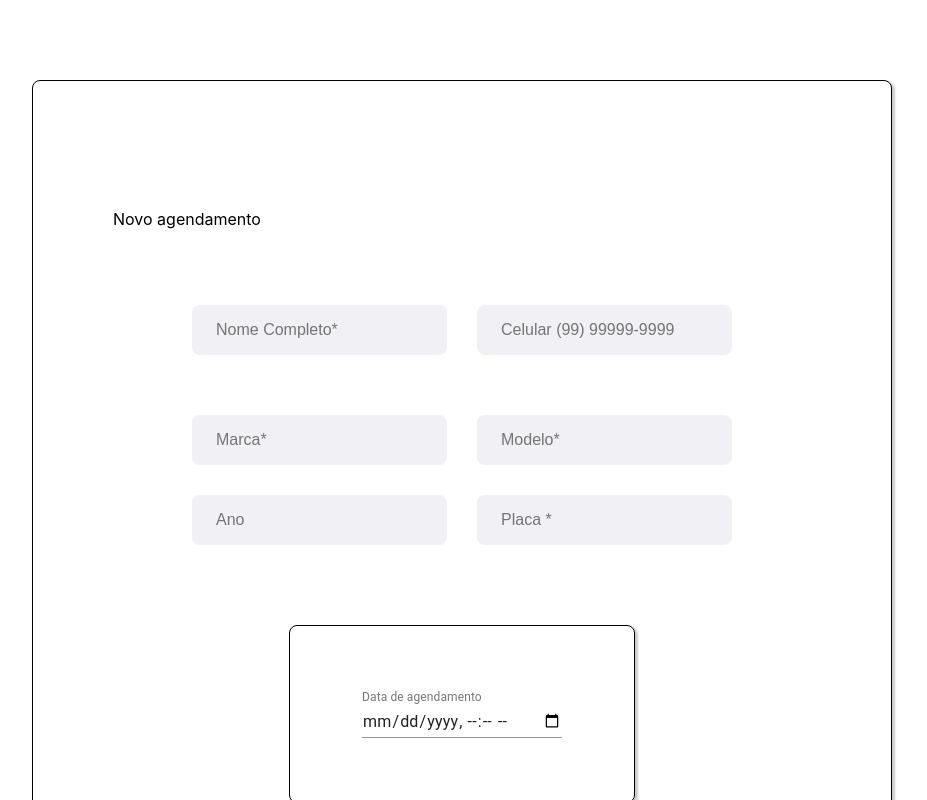
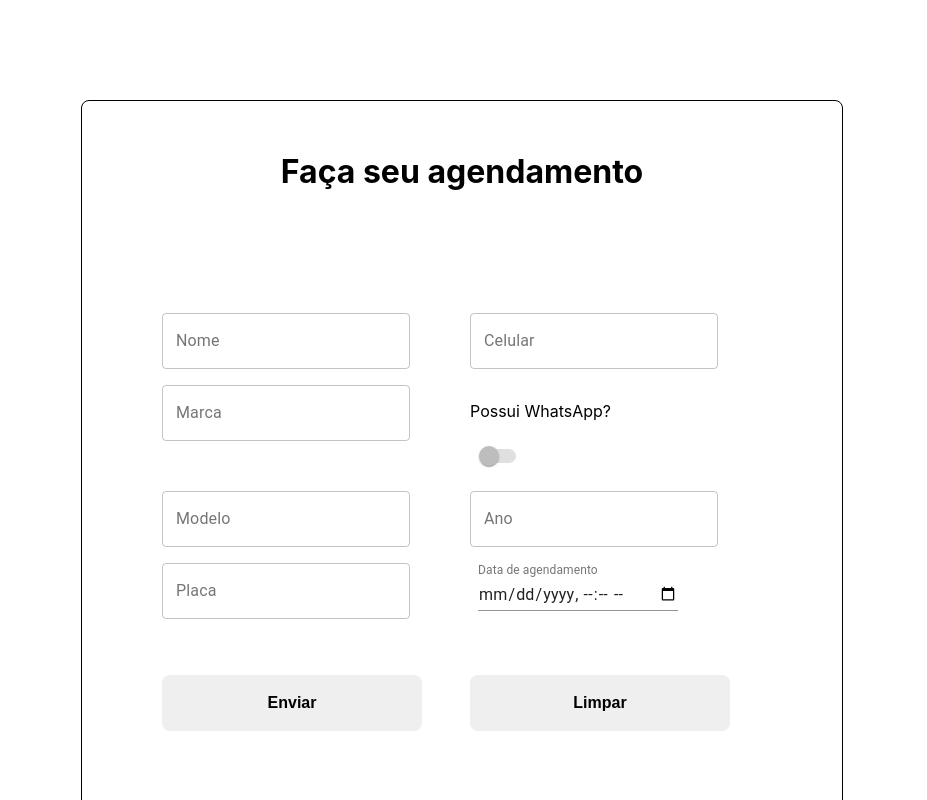
Before and after one commit to Lipzs/form_app, a React (Create React App) app in the folder web/: page / in a window 1280 px wide. Shown: the top 800 px of the page, without its empty margins (178-1105 px from the left). Built offline with nearby package versions, Linux system fonts and the light colour scheme.

Commit message:
LTS - v2 front end novo

```diff
--- a/web/src/components/date.js
+++ b/web/src/components/date.js
@@ -18,7 +18,6 @@ const DateAndTimePickers = ({onChange, data}) => {
   const classes = useStyles();
 
   return (
-    <form className={classes.container} noValidate>
     <TextField
       id="datetime-local"
       label="Data de agendamento"
@@ -30,7 +29,6 @@ const DateAndTimePickers = ({onChange, data}) => {
         shrink: true,
       }}
     />
-    </form>
   );
 }
 
--- /dev/null
+++ b/web/src/components/input.js
@@ -0,0 +1,17 @@
+import React from 'react'
+import { TextField } from '@material-ui/core';
+
+export default function Input(props) {
+
+    const { name, label, value,error=null, onChange } = props;
+    return (
+        <TextField
+            variant="outlined"
+            label={label}
+            name={name}
+            value={value}
+            onChange={onChange}
+            {...(error && {error:true,helperText:error})}
+        />
+    )
+}
--- a/web/src/index.css
+++ b/web/src/index.css
@@ -1,5 +1,7 @@
 body {
   margin: 0;
+  padding: 0;
+  box-sizing: border-box;
   font-family: -apple-system, BlinkMacSystemFont, 'Segoe UI', 'Roboto', 'Oxygen',
     'Ubuntu', 'Cantarell', 'Fira Sans', 'Droid Sans', 'Helvetica Neue',
     sans-serif;
--- a/web/src/pages/form/index.js
+++ b/web/src/pages/form/index.js
@@ -1,194 +1,200 @@
-import React, { Component } from 'react';
+import React, { useState } from 'react';
 import api from '../../services/api';
+
+import { Grid, } from '@material-ui/core';
 
 import DateField from '../../components/date';
 import Switch from '@material-ui/core/Switch';
 import Modal from '../../components/modal';
+import Input from '../../components/input';
 
 import './styles.css';
 
-export default class form extends Component {
+const Form = () => {
 
-  constructor(props) {
-    super(props);
-    this.today = new Date();
+  const [name, setName] = useState('');
+  const [cellphone, setCellphone] = useState('');
+  const [whatsapp, setWhatsapp] = useState(false);
+  const [brand, setBrand] = useState('');
+  const [model, setModel] = useState('');
+  const [year, setYear] = useState('');
+  const [licensePlate, setLicensePlate] = useState('');
+  const [date, setDate] = useState(new Date());
+  const [open, setOpen] = useState(false);
+  const [modalInfo, setModalInfo] = useState({ title: '', description: '', success: false });
 
-    this.baseState = {
-      name: '',
-      cellphone: '',
-      whatsapp: false,
-      brand: '',
-      model: '',
-      year: '',
-      licensePlate: '',
-      date: new Date(),
-      open: false,
-      modalInfo: {
-        title: '',
-        description: '',
-        success: false
-      }
-    }
-    this.state = this.baseState;
+  const [nameError, setNameError] = useState('');
+  const [cellphoneError, setCellphoneError] = useState('');
+  const [brandError, setBrandError] = useState('');
+  const [modelError, setModelError] = useState('');
+  const [licensePlateError, setLicensePlateError] = useState('');
 
-    this.onChangeName = this.onChangeName.bind(this);
-    this.onChangeCellphone = this.onChangeCellphone.bind(this);
-    this.onChangeWhatsapp = this.onChangeWhatsapp.bind(this);
-    this.onChangeBrand = this.onChangeBrand.bind(this);
-    this.onChangeModel = this.onChangeModel.bind(this);
-    this.onChangeYear = this.onChangeYear.bind(this);
-    this.onChangeLicensePlate = this.onChangeLicensePlate.bind(this);
-    this.onChangeDate = this.onChangeDate.bind(this);
-    this.onSubmit = this.onSubmit.bind(this);
-    this.onReset = this.onReset.bind(this);
-    this.handleClose = this.handleClose.bind(this);
+  const clearFields = () => {
+    setName('');
+    setCellphone('');
+    setWhatsapp(false);
+    setBrand('');
+    setModel('');
+    setYear('');
+    setLicensePlate('');
   }
 
-  onChangeName(e) {
-    this.setState({ name: e.target.value })
+  const handleSubmit = async(e) => {
+    e.preventDefault();
+
+    if (name === undefined || name === '') {
+      setNameError('Campo requerido');
+      return;
     }
 
-  onChangeCellphone(e) {
-    this.setState({ cellphone: e.target.value })
+    if (cellphone !== '' && cellphone.length < 11) {
+      setCellphoneError('O telefone precisa ter 11 dígitos');
+      return;
     }
 
-  onChangeWhatsapp(e) {
-    this.setState({ whatsapp: e.target.checked })
-  }
-  onChangeBrand(e) {
-    this.setState({ brand: e.target.value })
+    if (brand === undefined || brand === '') {
+      setBrandError('Campo requerido');
+      return;
     }
 
-  onChangeModel(e) {
-    this.setState({ model: e.target.value })
+    if (model === undefined || model === '') {
+      setModelError('Campo requerido');
+      return;
     }
 
-  onChangeYear(e) {
-    this.setState({ year: e.target.value })
-  }
-  onChangeLicensePlate(e) {
-    this.setState({ licensePlate: e.target.value })
+    if (licensePlate === undefined || licensePlate === '') {
+      setLicensePlateError('Campo requerido');
+      return;
     }
 
-  onChangeDate(e) {
-    this.setState({ date: e.target.value })
-  }
-
-  onReset(e) {
-    this.setState(this.baseState);
-  }
-
-  handleClose() {
-    this.setState({ open: false });
-
-    if(this.state.modalInfo.success) {
-      this.setState(this.baseState);
-    }
-  }
-
-  async onSubmit(e) {
-    e.preventDefault();
-
-    const scheduleObj = {
-      name: this.state.name,
-      cellphone: this.state.cellphone,
-      whatsapp: this.state.whatsapp,
-      brand: this.state.brand,
-      model: this.state.model,
-      licensePlate: this.state.licensePlate,
-      date: this.state.date,
-      year: this.state.year,
-    };
-
     try {
-      const response = await api.post('schedule', scheduleObj);
+      const response = await api.post('schedule', {
+        name,
+        cellphone,
+        whatsapp,
+        brand,
+        model,
+        year,
+        licensePlate,
+        date
+      });
       const receivedData = response.data;
       const dateOfSchedule = (receivedData.formatedDate);
 
       if (response.status === 200) {
-        this.setState({
-          modalInfo: {
+        setModalInfo({
           title: 'Agendamento efetuado com successo',
           description: `Olá ${receivedData.data.name} seu agendamento foi
             efetuado  com sucesso para a data ${dateOfSchedule}`,
           success: true
-          }
         });
+
+        setOpen(true);
       }
 
-      this.setState({ open: true });
+      clearFields()
     } catch (err) {
-      this.setState({
-        modalInfo: {
+      setModalInfo({
         title: 'Ops... Encontramos alguns problemas :(',
         description: err.response.data.errors,
         success: false
-        }
       })
 
-      this.setState({ open: true });
+      setOpen(true);
     }
   }
 
-  render() {
   return (
-      <>
-        <form onSubmit={this.onSubmit}>
-          <fieldset>
-            <legend>Novo agendamento</legend>
-            <div className="form">
-              <section className="field-1">
-                <input type="text" value={this.state.name}
-                  onChange={this.onChangeName} placeholder="Nome Completo*" required />
-                <input type="text" value={this.state.cellphone}
-                  onChange={this.onChangeCellphone} placeholder="Celular (99) 99999-9999"
+    <div className="container">
+      <h1>Faça seu agendamento</h1>
+      <div className="form-container">
+        <form onSubmit={(e) => handleSubmit(e)}>
+          <Grid container spacing={2}>
+            <Grid item xs={6}>
+              <Input
+                name="name"
+                label="Nome"
+                onChange={(e) => {setName(e.target.value); setNameError('')}}
+                error={nameError}
+                value={name}
               />
-              </section>
-              <section className="field-2">
-                {this.state.cellphone !== '' && (
+            </Grid>
+            <Grid item xs={6}>
+              <Input
+                name="cellphone"
+                label="Celular"
+                onChange={(e) => {setCellphone(e.target.value); setCellphoneError('')}}
+                error={cellphoneError}
+                value={cellphone}
+              />
+            </Grid>
+            <Grid item xs={6}>
+              <Input
+                name="brand"
+                label="Marca"
+                onChange={(e) => {setBrand(e.target.value); setBrandError('')}}
+                error={brandError}
+                value={brand}
+              />
+            </Grid>
+            <Grid item xs={6}>
               <section>
-                    <p>Possui WhatsApp?: </p>
+                <p>Possui WhatsApp? </p>
                 <Switch
-                      checked={this.state.whatsapp}
-                      onChange={this.onChangeWhatsapp}
+                  disabled={cellphone === ''}
+                  onChange={(e) => setWhatsapp(e.target.checked)}
                   name="whatsApp"
                   inputProps={{ 'aria-label': 'whatsapp checkbox' }}
                 />
               </section>
-                )}
-              </section>
-              <section className="field-3">
-                <input type="text" value={this.state.brand}
-                  onChange={this.onChangeBrand} placeholder="Marca*" required />
-                <input type="text" value={this.state.model}
-                  onChange={this.onChangeModel} placeholder="Modelo*" required />
-              </section>
-              <section className="field-4">
-                <input type="text" value={this.state.year}
-                  onChange={this.onChangeYear} placeholder="Ano" />
-                <input type="text" value={this.state.licensePlate}
-                  onChange={this.onChangeLicensePlate} placeholder="Placa *" required />
-              </section>
-              <DateField value={this.state.date} min={this.today} onChange={(e) => { this.onChangeDate(e) }} />
-              <br />
-              <br />
-              <section className="buttons">
+            </Grid>
+            <Grid item xs={6}>
+              <Input
+                name="model"
+                label="Modelo"
+                onChange={(e) => {setModel(e.target.value); setModelError('')}}
+                error={modelError}
+                value={model}
+              />
+            </Grid>
+            <Grid item xs={6}>
+              <Input
+                name="year"
+                label="Ano"
+                onChange={(e) => setYear(e.target.value)}
+                value={year}
+              />
+            </Grid>
+            <Grid item xs={6}>
+              <Input
+                name="licensePlate"
+                label="Placa"
+                onChange={(e) => {setLicensePlate(e.target.value); setLicensePlateError('')}}
+                error={licensePlateError}
+                value={licensePlate}
+              />
+            </Grid>
+            <Grid item xs={5}>
+              <DateField onChange={(e) => setDate(e.target.value)} />
+            </Grid>
+            <Grid item xs={6}>
               <button type="submit">Enviar</button>
-                <button type="button" value="Limpar"
-                  onClick={this.onReset}>Limpar</button>
-              </section>
-                * Campos obrigatórios
+            </Grid>
+            <Grid item xs={6}>
+              <button type="reset" value="Limpar">Limpar</button>
+            </Grid>
+          </Grid>
+        </form>
       </div>
-          </fieldset>
-        </form>
 
       <Modal
-          open={this.state.open}
-          handleClose={() => { this.handleClose() }}
-          description={this.state.modalInfo.description}
-          title={this.state.modalInfo.title}
+        open={open}
+        handleClose={() => setOpen(false)}
+        description={modalInfo.description}
+        title={modalInfo.title}
       />
-      </>
-    );
+    </div>
+  )
 }
-}
+
+export default Form;
--- a/web/src/pages/form/styles.css
+++ b/web/src/pages/form/styles.css
@@ -1,92 +1,13 @@
-form {
-  background-color: white;
-
-  margin: 80px auto;
-  padding: 64px;
-
-  border: 1px solid;
-
-  border-radius: 8px;
-
-  max-width: 730px;
-
-  box-shadow: 2px 2px 2px 1px rgba(0, 0, 0, 0.2);
-}
-
-form h1 {
-  font-size: 36px;
-}
-
-form fieldset {
-  margin-top: 64px;
-
-  border: 0;
-}
-
-form legend {
-  margin-bottom: 40px;
-
+body {
   display: flex;
+  justify-content: center;
   align-items: center;
-  justify-content: space-between;
-
-  width: 100%;
-}
-
-form legend h2 {
-  font-size: 24px;
-}
-
-form legend span {
-  /* color: var(--title-color); */
-  font-size: 14px;
-}
-
-form .field {
-  flex: 1;
-
-  display: flex;
-  flex-direction: column;
-
-  margin-bottom: 24px;
-}
-
-form .field-group {
-  display: flex;
-}
-
-form input, form select {
-  background-color: #f0f0f5;
-
-  border: 0;
-  padding: 16px 24px;
-  font-size: 16px;
-
-  border-radius: 8px;
-
-}
-
-form select {
-  -webkit-appearance: none;
-  -moz-appearance: none;
-  appearance: none;
-}
-
-form label {
-  font-size: 14px;
-
-  margin-bottom: 8px;
-}
-
-form .field-group .field + .field {
-  margin-left: 24px;
 }
 
 form button{
   width: 260px;
   height: 56px;
 
-  /* background-color: var(--primary-color); */
   border-radius: 8px;
 
   color: black;
@@ -104,41 +25,21 @@ form button:hover{
   background-color: #DD284E;
 }
 
-.buttons {
+.container {
+  margin-top: 100px;
   display: flex;
+  flex-direction: column;
+  align-items: center;
   justify-content: space-between;
-
-  margin: 0 30px 30px;
+  padding: 30px;
+  border: 1px solid;
+  border-radius: 8px;
+  height: 700px;
+  width: 700px;
 }
 
-.buttons button:nth-child(2) {
-  margin-left: 30px;
-}
-
-.field-1, .field-2, .field-3, .field-4 {
+.form-container {
   display: flex;
   align-items: center;
-  justify-content: center;
-
-  margin-top: 30px;
+  max-width: 600px;
 }
-
-.field-1 input:nth-child(2),
-.field-2 input:nth-child(2),
-.field-3 input:nth-child(2),
-.field-4 input:nth-child(2) {
-  margin-left: 30px;
-}
-
-.field-group {
-  display: flex;
-  flex-direction: column;
-}
-
-.form {
-  display: flex;
-  flex-direction: column;
-
-  justify-content: center;
-  align-items: center;
-}
```
Also changed, not shown: 2 other files (tests, documents, lock files or other folders). Lines whose indentation alone changed are shown as unchanged.
